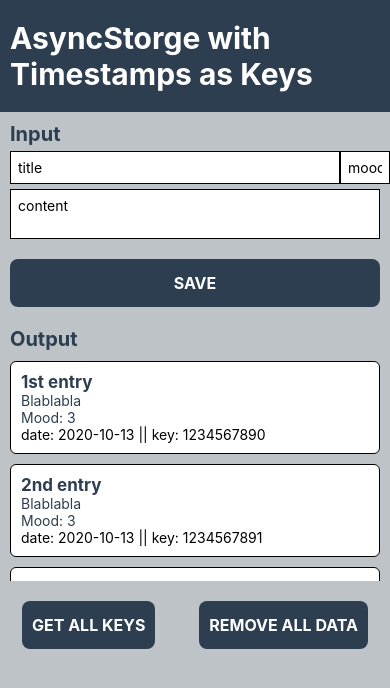
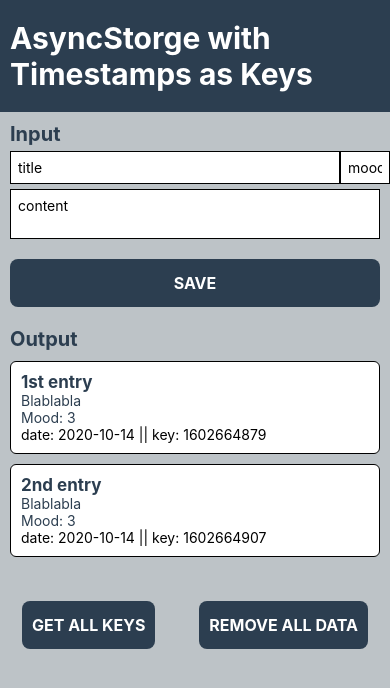
Before and after one commit to anneKoethke/AsyncStoreWithTimestampKey, a React Native app: screen / in a window 390 px wide. Shown: the top 688 px of the page. Built offline with nearby package versions, Linux system fonts and the light colour scheme.

Commit message:
added getAllKeys and clear; setup time (key/date)

```diff
--- a/App.js
+++ b/App.js
@@ -1,10 +1,12 @@
 import { StatusBar } from 'expo-status-bar';
 import React, { useState, useEffect } from 'react';
-import { StyleSheet, Text, View, SafeAreaView, TextInput, Button, FlatList, TouchableOpacity } from 'react-native';
+import { StyleSheet, Text, View, SafeAreaView, TextInput, Button, FlatList, TouchableOpacity, AsyncStorage } from 'react-native';
 import { globalStyles } from './res/style/global';
 import Input from './res/components/input';
 import Btn from './res/components/btn';
 import Card from './res/components/card';
+import moment from "moment";
+// moment.unix(item.key).fromNow()
 
 export default function App() {
 
@@ -43,15 +45,18 @@ export default function App() {
     setDate("");
     setKey("");
     setEntries([ // bs data
-      { title: "1st entry", content: "Blablabla", mood: "3", date: "2020-10-13", key:"1234567890" },
-      { title: "2nd entry", content: "Blablabla", mood: "3", date: "2020-10-13", key:"1234567891" },
-      { title: "3rd entry", content: "Blablabla", mood: "3", date: "2020-10-13", key:"1234567892" },
-      { title: "4th entry", content: "Blablabla", mood: "3", date: "2020-10-13", key:"1234567893" }
+      { title: "1st entry", content: "Blablabla", mood: "3", date: "2020-10-14", key:"1602664879" },
+      { title: "2nd entry", content: "Blablabla", mood: "3", date: "2020-10-14", key:"1602664907" }
     ]);
   }
 
   // refill all data in App with AsyncStorageData
   const getDataFromAsyncStore = async () => {
+    /*
+      let now = moment().unix();
+      entry.key = now.toString(); // timestamp as a String like "1601372375"
+      entry.date = moment.unix(now).format("YYYY-MM-DD"); // string like "2020-09-12"
+    */
     try {
       //
       console.log("RECIEVED data from asyncStore")
@@ -62,22 +67,45 @@ export default function App() {
 
   // save single entry to asyncStore (and update view)
   const saveEntryToStore = async () => {
+    let now = moment().unix();
+    setKey(now.toString());
+    setDate(moment.unix(now).format("YYYY-MM-DD"));
+    console.log("key:", key);
+    console.log("date:", date);
+    if (title !== "" && content !== "" && mood !== "") {
+
+    } else {
+      alert("you need to fill in title, content and mood.");
+    }
     console.log('Saved');
   };
 
   // remove single entry from view (and asyncStore)
-  const removeEntryFromView = async () => {
+  const removeEntry = async (key) => {
 
+    console.log("REMOVED item with key =", key)
   };
 
   // get all keys in asyncStore
   const getAllKeysFromAsyncStore = async () => {
-    console.log('get all');
+    let allKeys = []
+    try {
+      allKeys = await AsyncStorage.getAllKeys();
+      console.log("getAllKeysFromeAsyncStore() => allKeys:", allKeys);
+    } catch(e) {
+      alter("GET_ALL_KEYS_ERR: "+e);
+    }
   };
 
   // clear all data in asyncStore
   const clearAsyncStore = async () => {
-    console.log('remove all');
+    try {
+      await AsyncStorage.clear();
+      setEntries([]);
+    } catch(e) {
+      alert("CLEAR_STORE_ERR: "+e);
+    }
+    console.log("storage was CLEARED");
   };
 
   return (
@@ -100,7 +128,7 @@ export default function App() {
           style={globalStyles.flatlist}
           data={entries}
           renderItem={({item}) => (
-            <TouchableOpacity onPress={() => removeEntryFromView(item.key)}>
+            <TouchableOpacity onPress={() => removeEntry(item.key)}>
               <Card
                 title={item.title} content={item.content} mood={item.mood}
                 date={item.date} id={item.key}
```
